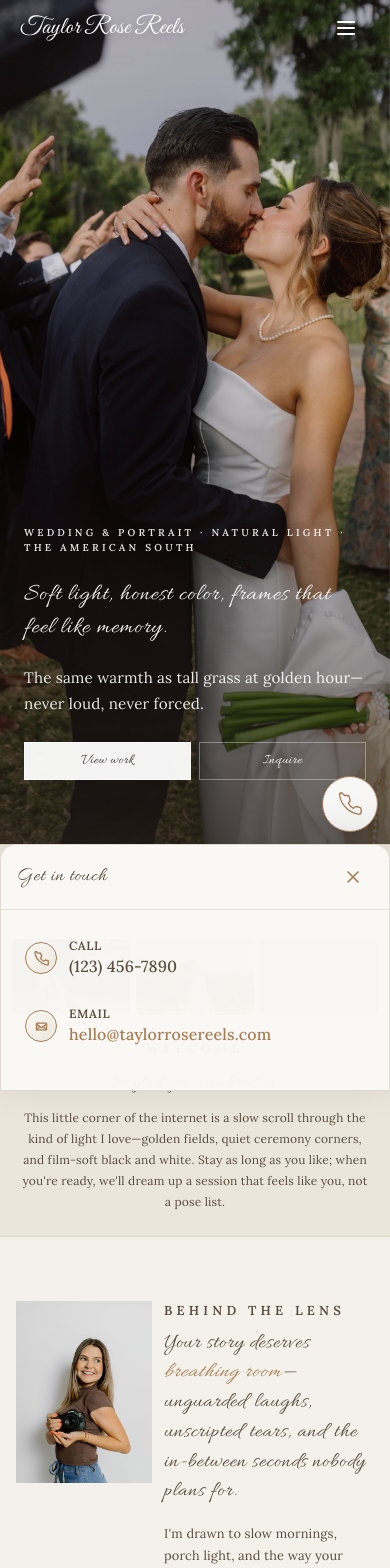
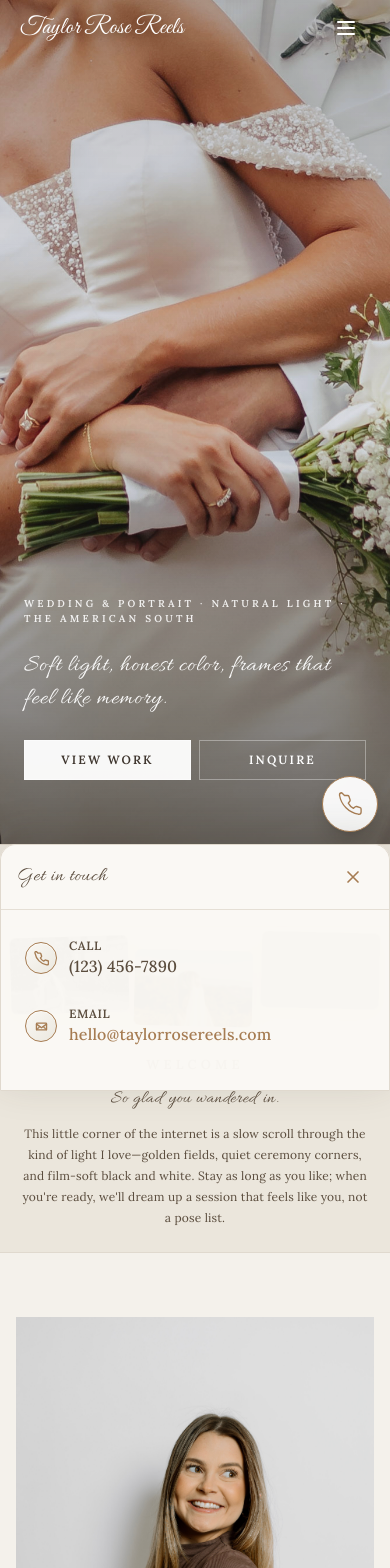
Before and after one commit to DeeCiii15/photography-app, a Next.js app: page / in a window 390 px wide. Shown: the top 1568 px of the page. Built offline with nearby package versions, Linux system fonts and the light colour scheme; grey boxes are pictures that could not be loaded.

Commit message:
Complete Re-work

```diff
--- a/src/app/components/Navigation.tsx
+++ b/src/app/components/Navigation.tsx
@@ -30,10 +30,13 @@
     };
   }, [mobileMenuOpen]);
 
-  /** Match TRR title: white on hero, warm gold / coral when scrolled (same as script fallback + logo era) */
+  /** Lora, small caps label style (aligned with site eyebrows, slightly looser tracking for words) */
   const linkClass = onHero
-    ? 'rounded-full px-4 py-2 text-lg tracking-wide text-white/95 transition hover:bg-white/15 hover:text-white xl:px-5 xl:text-xl'
-    : 'rounded-full px-4 py-2 text-lg tracking-wide text-coral transition hover:bg-coral/12 hover:text-coral-dark dark:text-[#e8c4a8] dark:hover:bg-white/10 dark:hover:text-[#f2dcc4] xl:px-5 xl:text-xl';
+    ? 'font-body rounded-full px-3 py-1.5 text-xs font-semibold uppercase tracking-[0.18em] text-white/95 transition hover:bg-white/15 hover:text-white xl:px-3.5 xl:tracking-[0.2em]'
+    : 'font-body rounded-full px-3 py-1.5 text-xs font-semibold uppercase tracking-[0.18em] text-coral transition hover:bg-coral/12 hover:text-coral-dark dark:text-[#e8c4a8] dark:hover:bg-white/10 dark:hover:text-[#f2dcc4] xl:px-3.5 xl:tracking-[0.2em]';
+
+  const mobileLinkClass =
+    'touch-manipulation rounded-xl px-5 py-3 text-xs font-semibold uppercase tracking-[0.16em] text-cream-dark active:bg-boho-sage/15 dark:text-cream';
 
   const navSurface = onHero
     ? 'border-transparent bg-transparent'
@@ -78,7 +81,7 @@
 
           <div className="absolute left-1/2 hidden max-w-[min(44rem,calc(100vw_-_9rem))] -translate-x-1/2 lg:flex lg:justify-center">
             <div
-              className={`flex max-w-full flex-nowrap items-center justify-center gap-0.5 rounded-full border px-2.5 py-1.5 font-display ${desktopPill}`}
+              className={`flex max-w-full flex-nowrap items-center justify-center gap-0 rounded-full border px-2 py-1 font-body ${desktopPill}`}
             >
               <Link href="/#about" className={linkClass}>
                 About
@@ -141,39 +144,39 @@
           <div
             className={`border-t pb-6 lg:hidden ${onHero ? 'border-white/20' : 'border-dusty-rose/25 dark:border-boho-stone/40'}`}
           >
-            <div className="mt-4 flex flex-col gap-0.5 rounded-2xl border border-boho-sage/25 bg-white/95 p-3 font-display shadow-sm backdrop-blur-md dark:border-boho-stone/40 dark:bg-boho-bark/90">
+            <div className="mt-4 flex flex-col gap-0.5 rounded-2xl border border-boho-sage/25 bg-white/95 p-3 font-body shadow-sm backdrop-blur-md dark:border-boho-stone/40 dark:bg-boho-bark/90">
               <Link
                 href="/#about"
                 onClick={() => setMobileMenuOpen(false)}
-                className="touch-manipulation rounded-xl px-5 py-4 text-lg text-cream-dark active:bg-boho-sage/15 dark:text-cream"
+                className={mobileLinkClass}
               >
                 About
               </Link>
               <Link
                 href="/portfolio"
                 onClick={() => setMobileMenuOpen(false)}
-                className="touch-manipulation rounded-xl px-5 py-4 text-lg text-cream-dark active:bg-boho-sage/15 dark:text-cream"
+                className={mobileLinkClass}
               >
                 Portfolio
               </Link>
               <Link
                 href="/pricing"
                 onClick={() => setMobileMenuOpen(false)}
-                className="touch-manipulation rounded-xl px-5 py-4 text-lg text-cream-dark active:bg-boho-sage/15 dark:text-cream"
+                className={mobileLinkClass}
               >
                 Pricing
               </Link>
               <Link
                 href="/experience"
                 onClick={() => setMobileMenuOpen(false)}
-                className="touch-manipulation rounded-xl px-5 py-4 text-lg text-cream-dark active:bg-boho-sage/15 dark:text-cream"
+                className={mobileLinkClass}
               >
                 Experience
               </Link>
               <Link
                 href="/contact"
                 onClick={() => setMobileMenuOpen(false)}
-                className="touch-manipulation rounded-xl px-5 py-4 text-lg text-cream-dark active:bg-boho-sage/15 dark:text-cream"
+                className={mobileLinkClass}
               >
                 Contact
               </Link>
--- a/src/app/globals.css
+++ b/src/app/globals.css
@@ -342,6 +342,50 @@
   animation: float-soft 7s ease-in-out infinite;
 }
 
+/* Welcome triptych: tiny drift + bounce in place (honors reduced motion) */
+@keyframes mood-board-bob {
+  0%,
+  100% {
+    transform: translate3d(0, 0, 0) rotate(0deg);
+  }
+  22% {
+    transform: translate3d(1.5px, -5px, 0) rotate(0.35deg);
+  }
+  45% {
+    transform: translate3d(-2px, 3px, 0) rotate(-0.3deg);
+  }
+  68% {
+    transform: translate3d(1px, 4px, 0) rotate(0.25deg);
+  }
+  88% {
+    transform: translate3d(-1.5px, -2px, 0) rotate(-0.15deg);
+  }
+}
+
+@media (prefers-reduced-motion: no-preference) {
+  .mood-board-bob {
+    animation: mood-board-bob 4.9s ease-in-out infinite;
+  }
+
+  .mood-board-bob--b {
+    animation: mood-board-bob 5.6s ease-in-out infinite;
+    animation-delay: -1.7s;
+  }
+
+  .mood-board-bob--c {
+    animation: mood-board-bob 4.4s ease-in-out infinite;
+    animation-delay: -3.1s;
+  }
+}
+
+@media (prefers-reduced-motion: reduce) {
+  .mood-board-bob,
+  .mood-board-bob--b,
+  .mood-board-bob--c {
+    animation: none;
+  }
+}
+
 @keyframes drift {
   0%,
   100% {
--- a/src/app/page.tsx
+++ b/src/app/page.tsx
@@ -29,20 +29,16 @@
             <p className="font-display mt-6 max-w-xl text-2xl leading-snug text-white/95 sm:text-3xl md:text-[2.15rem]">
               Soft light, honest color, frames that feel like memory.
             </p>
-            <p className="mt-5 max-w-lg text-[0.95rem] font-light leading-[1.75] text-white/90 md:text-base">
-              The same warmth as tall grass at golden hour—never loud, never
-              forced.
-            </p>
             <div className="mt-6 flex w-full max-w-md flex-row flex-wrap gap-2 sm:mt-10 sm:max-w-none sm:gap-3 md:flex-row">
               <Link
                 href="/portfolio"
-                className="font-display inline-flex min-h-9 flex-1 touch-manipulation items-center justify-center border border-white/40 bg-white/95 px-3 py-2 text-sm text-[#3d342c] transition hover:bg-white sm:min-h-12 sm:w-auto sm:flex-none sm:px-8 sm:py-3.5 sm:text-xl md:text-[1.35rem] md:py-4 md:px-9"
+                className="font-body inline-flex min-h-10 flex-1 touch-manipulation items-center justify-center border border-white/40 bg-white/95 px-4 py-2.5 text-xs font-semibold uppercase tracking-[0.18em] text-[#3d342c] transition hover:bg-white sm:min-h-11 sm:w-auto sm:flex-none sm:px-6 sm:py-3 md:tracking-[0.2em]"
               >
                 View work
               </Link>
               <Link
                 href="/contact"
-                className="font-display inline-flex min-h-9 flex-1 touch-manipulation items-center justify-center border border-white/35 bg-transparent px-3 py-2 text-sm text-white transition hover:bg-white/10 sm:min-h-12 sm:w-auto sm:flex-none sm:px-8 sm:py-3.5 sm:text-xl md:text-[1.35rem] md:py-4 md:px-9"
+                className="font-body inline-flex min-h-10 flex-1 touch-manipulation items-center justify-center border border-white/35 bg-transparent px-4 py-2.5 text-xs font-semibold uppercase tracking-[0.18em] text-white transition hover:bg-white/10 sm:min-h-11 sm:w-auto sm:flex-none sm:px-6 sm:py-3 md:tracking-[0.2em]"
               >
                 Inquire
               </Link>
@@ -64,8 +60,9 @@
           aria-label="Inspiration: three frames"
         >
           <div className="mx-auto max-w-[2000px]">
-            <div className="grid grid-cols-3 gap-1.5 px-3 pt-3 md:gap-0 md:px-0 md:pt-0">
-              <div className="relative h-[4.75rem] overflow-hidden rounded-md sm:h-28 md:aspect-[4/5] md:h-auto md:min-h-[min(85vh,900px)] md:rounded-none">
+            <div className="grid grid-cols-3 gap-1.5 px-3 pb-4 pt-3 sm:pb-4 md:gap-2 md:px-4 md:pb-16 md:pt-4 lg:gap-3 lg:px-6 lg:pb-20">
+              <div className="relative z-[1] -translate-y-1 rotate-[-1.5deg] sm:-translate-y-2 sm:rotate-[-2deg] md:aspect-[4/5] md:h-auto md:min-h-[min(85vh,900px)] md:-translate-y-4 md:rotate-[-2.5deg] md:rounded-sm">
+                <div className="mood-board-bob relative h-[4.75rem] overflow-hidden rounded-md shadow-[0_6px_20px_rgba(61,52,44,0.12)] sm:h-28 md:h-full md:min-h-[min(85vh,900px)] md:rounded-none">
                   <Image
                     src={SITE_IMAGES.moodField}
                     alt="Inspiration one — portrait and light"
@@ -74,7 +71,9 @@
                     sizes="(max-width: 768px) 34vw, 33vw"
                   />
                 </div>
-              <div className="relative h-[4.75rem] overflow-hidden rounded-md sm:h-28 md:aspect-[4/5] md:h-auto md:min-h-[min(85vh,900px)] md:rounded-none">
+              </div>
+              <div className="relative z-[2] translate-y-2 rotate-[1.5deg] sm:translate-y-3 sm:rotate-[2deg] md:aspect-[4/5] md:h-auto md:min-h-[min(85vh,900px)] md:translate-y-6 md:rotate-[2deg] md:rounded-sm">
+                <div className="mood-board-bob mood-board-bob--b relative h-[4.75rem] overflow-hidden rounded-md shadow-[0_8px_24px_rgba(61,52,44,0.14)] sm:h-28 md:h-full md:min-h-[min(85vh,900px)] md:rounded-none">
                   <Image
                     src={SITE_IMAGES.moodArch}
                     alt="Inspiration two — color and mood"
@@ -83,7 +82,9 @@
                     sizes="(max-width: 768px) 34vw, 33vw"
                   />
                 </div>
-              <div className="relative h-[4.75rem] overflow-hidden rounded-md sm:h-28 md:aspect-[4/5] md:h-auto md:min-h-[min(85vh,900px)] md:rounded-none">
+              </div>
+              <div className="relative z-[1] -translate-y-0.5 rotate-[1deg] sm:-translate-y-1 sm:rotate-[1deg] md:aspect-[4/5] md:h-auto md:min-h-[min(85vh,900px)] md:-translate-y-2 md:rotate-[1.5deg] md:rounded-sm">
+                <div className="mood-board-bob mood-board-bob--c relative h-[4.75rem] overflow-hidden rounded-md shadow-[0_6px_20px_rgba(61,52,44,0.12)] sm:h-28 md:h-full md:min-h-[min(85vh,900px)] md:rounded-none">
                   <Image
                     src={SITE_IMAGES.moodFilm}
                     alt="Inspiration three — tone and texture"
@@ -91,6 +92,7 @@
                     className="object-cover"
                     sizes="(max-width: 768px) 34vw, 33vw"
                   />
+                </div>
               </div>
             </div>
           </div>
@@ -114,14 +116,14 @@
           id="about"
           className="scroll-mt-24 px-4 py-16 sm:px-10 sm:py-20 lg:px-16 lg:py-28"
         >
-          <div className="mx-auto grid max-w-6xl grid-cols-[minmax(0,38%)_minmax(0,1fr)] items-start gap-3 sm:grid-cols-2 sm:items-center sm:gap-10 lg:gap-20">
-            <div className="relative aspect-[3/4] w-full min-w-0 sm:max-w-lg lg:max-w-none">
+          <div className="mx-auto grid max-w-6xl grid-cols-1 items-start gap-8 sm:grid-cols-2 sm:items-center sm:gap-10 lg:gap-20">
+            <div className="relative mx-auto aspect-[3/4] w-full max-w-md min-w-0 sm:mx-0 sm:max-w-lg lg:max-w-none">
               <Image
                 src={SITE_IMAGES.photographer}
                 alt="Taylor — photographer"
                 fill
                 className="object-cover object-[center_15%]"
-                sizes="(max-width: 640px) 38vw, (max-width: 1024px) 50vw, 50vw"
+                sizes="(max-width: 640px) 100vw, (max-width: 1024px) 50vw, 50vw"
               />
             </div>
             <div className="min-w-0">
@@ -171,17 +173,17 @@
                 deeper.
               </p>
             </div>
-            <div className="columns-2 gap-x-2 gap-y-1 sm:gap-x-8 sm:gap-y-2 md:columns-2 lg:columns-3 lg:gap-x-10">
+            <div className="columns-1 gap-x-8 gap-y-2 sm:columns-2 sm:gap-x-8 sm:gap-y-2 lg:columns-3 lg:gap-x-10">
               {PORTFOLIO_HOME_CARDS.map((card, i) => {
                 const s = SCRAPBOOK_STYLES[i % SCRAPBOOK_STYLES.length];
                 return (
                   <Link
                     key={card.name}
                     href={card.href}
-                    className={`group mb-4 block break-inside-avoid transition duration-300 hover:z-10 hover:scale-[1.02] hover:rotate-0 max-md:rotate-0 max-md:translate-y-0 sm:mb-10 ${s.rotate} ${s.push}`}
+                    className={`group mb-6 block break-inside-avoid transition duration-300 hover:z-10 hover:scale-[1.02] hover:rotate-0 sm:mb-10 ${s.rotate} ${s.push}`}
                   >
                     <div
-                      className={`scrapbook-mat rounded-[2px] bg-[#faf8f4] p-2 dark:bg-[#2a2622] max-md:!p-1 max-md:!pb-3 ${s.lip}`}
+                      className={`scrapbook-mat rounded-[2px] bg-[#faf8f4] p-2 dark:bg-[#2a2622] ${s.lip}`}
                     >
                       <div
                         className={`relative overflow-hidden bg-[#e8e3db] dark:bg-boho-ink ${
@@ -197,7 +199,7 @@
                           alt={card.name}
                           fill
                           className="object-cover transition duration-500 group-hover:scale-[1.04]"
-                          sizes="(max-width: 640px) 45vw, (max-width: 1024px) 50vw, 33vw"
+                          sizes="(max-width: 640px) 100vw, (max-width: 1024px) 50vw, 33vw"
                         />
                       </div>
                       <div className="mt-1.5 px-0.5 text-center sm:mt-3 sm:px-1">
```
Lines whose indentation alone changed are shown as unchanged.
